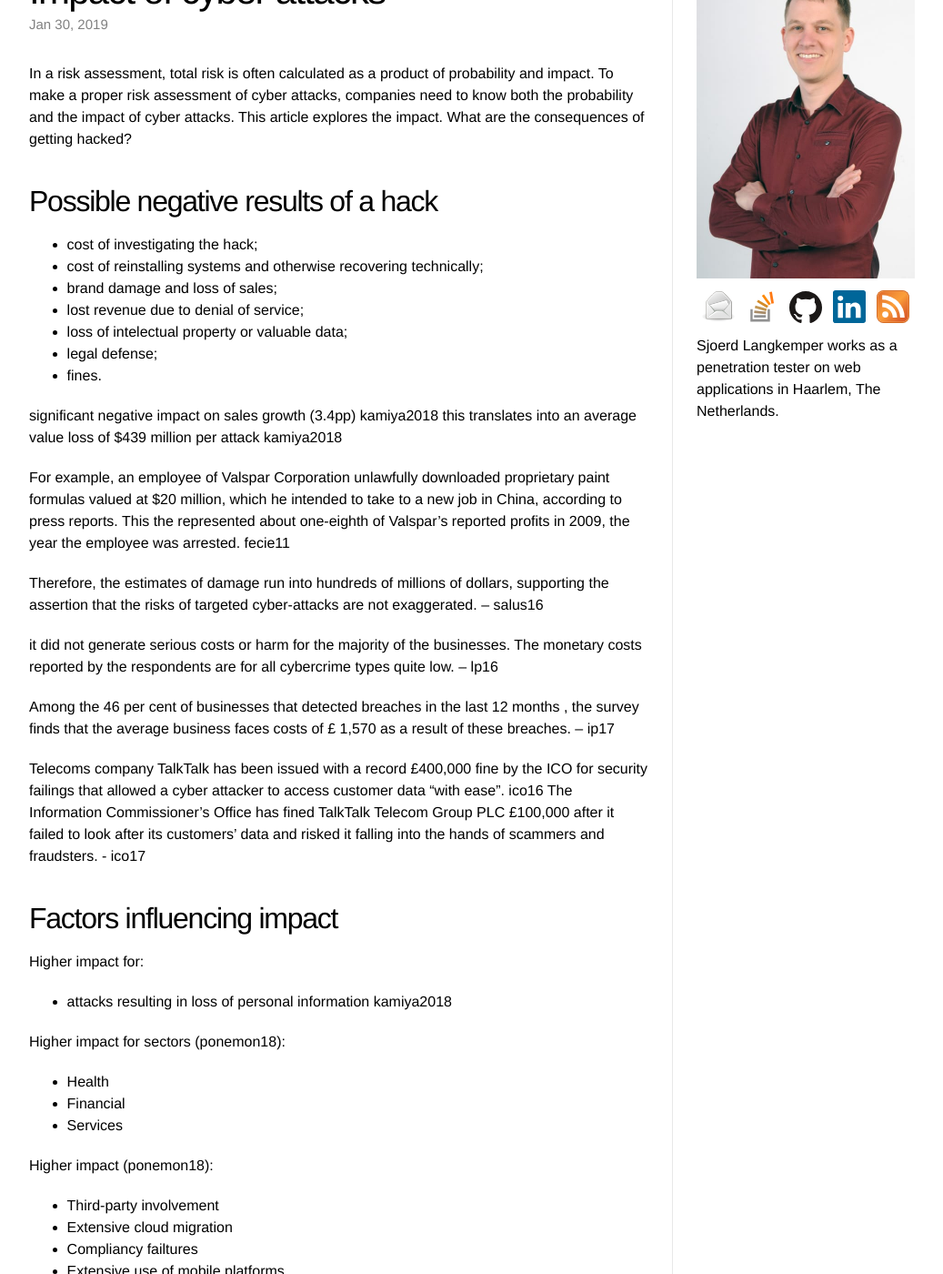
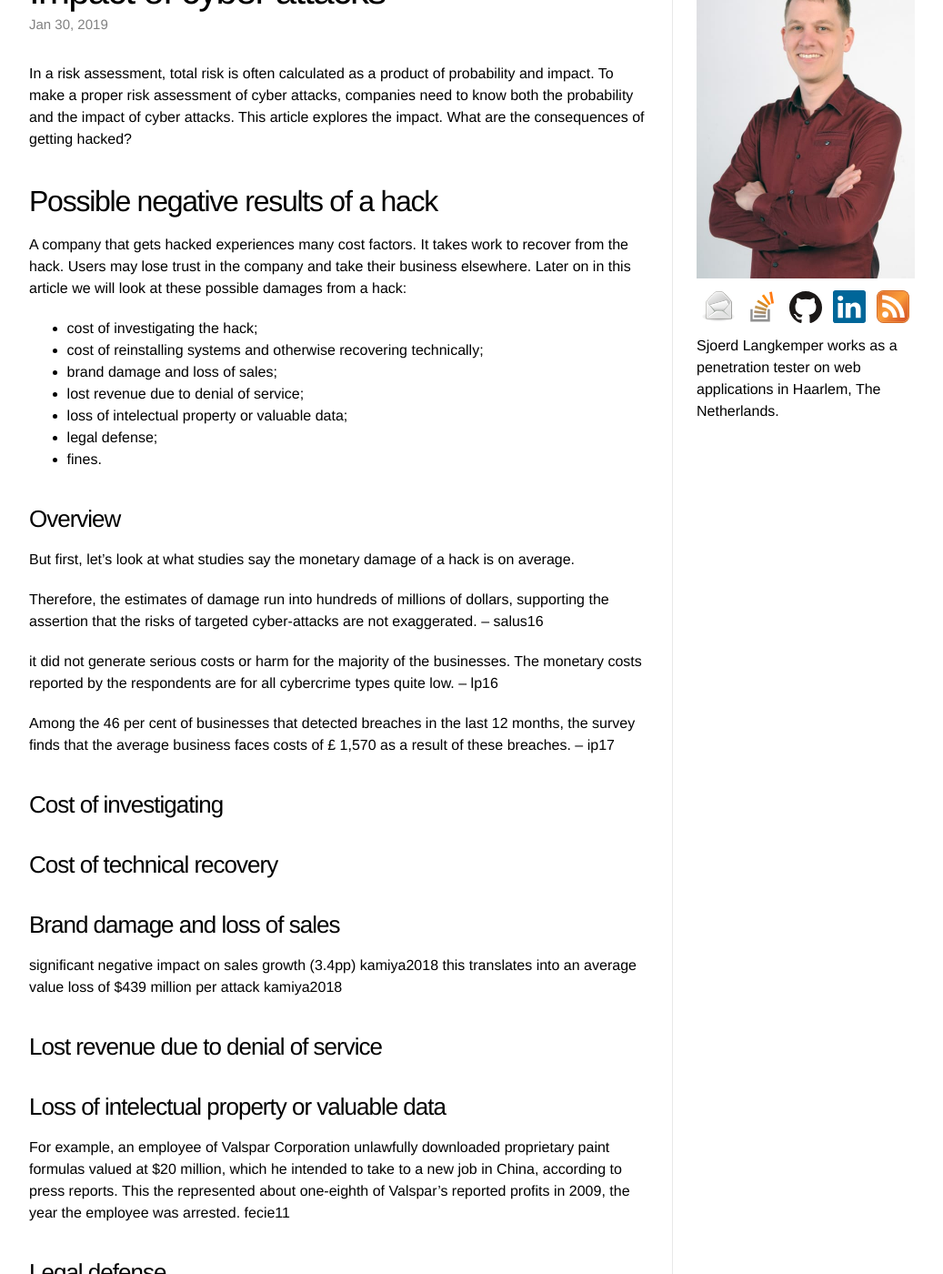
Before and after one commit to Sjord/Sjord.github.io, a Jekyll site: the page built from _posts/2018-09-23-impact-of-cyberattack.md, in a window 1280 px wide and 1400 px high, scrolled down 209 px. Shown: the whole window at 91% size, without its empty margins (108-1145 px from the left). Built offline with Jekyll 4.4.1, drawn with Linux system fonts in a browser that asks for light colours.

Commit message:
Add some sections

```diff
--- a/_posts/2018-09-23-impact-of-cyberattack.md
+++ b/_posts/2018-09-23-impact-of-cyberattack.md
@@ -11,6 +11,8 @@
 
 ## Possible negative results of a hack
 
+A company that gets hacked experiences many cost factors. It takes work to recover from the hack. Users may lose trust in the company and take their business elsewhere. Later on in this article we will look at these possible damages from a hack:
+
 * cost of investigating the hack;
 * cost of reinstalling systems and otherwise recovering technically;
 * brand damage and loss of sales;
@@ -19,18 +21,32 @@
 * legal defense;
 * fines.
 
-significant negative impact on sales growth (3.4pp) kamiya2018
-this translates into an average value loss of $439 million per attack kamiya2018
+### Overview
 
-For example, an employee of Valspar Corporation unlawfully downloaded proprietary paint formulas valued at $20 million, which he intended to take to a new
-job in China, according to press reports. This the represented about one-eighth of Valspar’s reported profits in 2009, the year the employee was arrested. fecie11
+But first, let's look at what studies say the monetary damage of a hack is on average.
 
 Therefore, the estimates of damage run into hundreds of millions of dollars, supporting the assertion that the risks of targeted cyber-attacks are not exaggerated. -- salus16
 
 it did not generate serious costs or harm for the majority of the businesses. The
 monetary costs reported by the respondents are for all cybercrime types quite low. -- lp16
 
-Among the 46 per cent of businesses that detected breaches in the last 12 months , the survey finds that the average business faces costs of £ 1,570 as a result of these breaches.  -- ip17
+Among the 46 per cent of businesses that detected breaches in the last 12 months, the survey finds that the average business faces costs of £ 1,570 as a result of these breaches.  -- ip17
+
+### Cost of investigating
+### Cost of technical recovery
+### Brand damage and loss of sales
+
+significant negative impact on sales growth (3.4pp) kamiya2018
+this translates into an average value loss of $439 million per attack kamiya2018
+
+### Lost revenue due to denial of service
+### Loss of intelectual property or valuable data
+
+For example, an employee of Valspar Corporation unlawfully downloaded proprietary paint formulas valued at $20 million, which he intended to take to a new
+job in China, according to press reports. This the represented about one-eighth of Valspar’s reported profits in 2009, the year the employee was arrested. fecie11
+
+### Legal defense
+### Fines
 
 Telecoms company TalkTalk has been issued with a record £400,000 fine by the ICO for security failings that allowed a cyber attacker to access customer data “with ease”. ico16
 The Information Commissioner’s Office has fined TalkTalk Telecom Group PLC £100,000 after it failed to look after its customers’ data and risked it falling into the hands of scammers and fraudsters. - ico17
```
